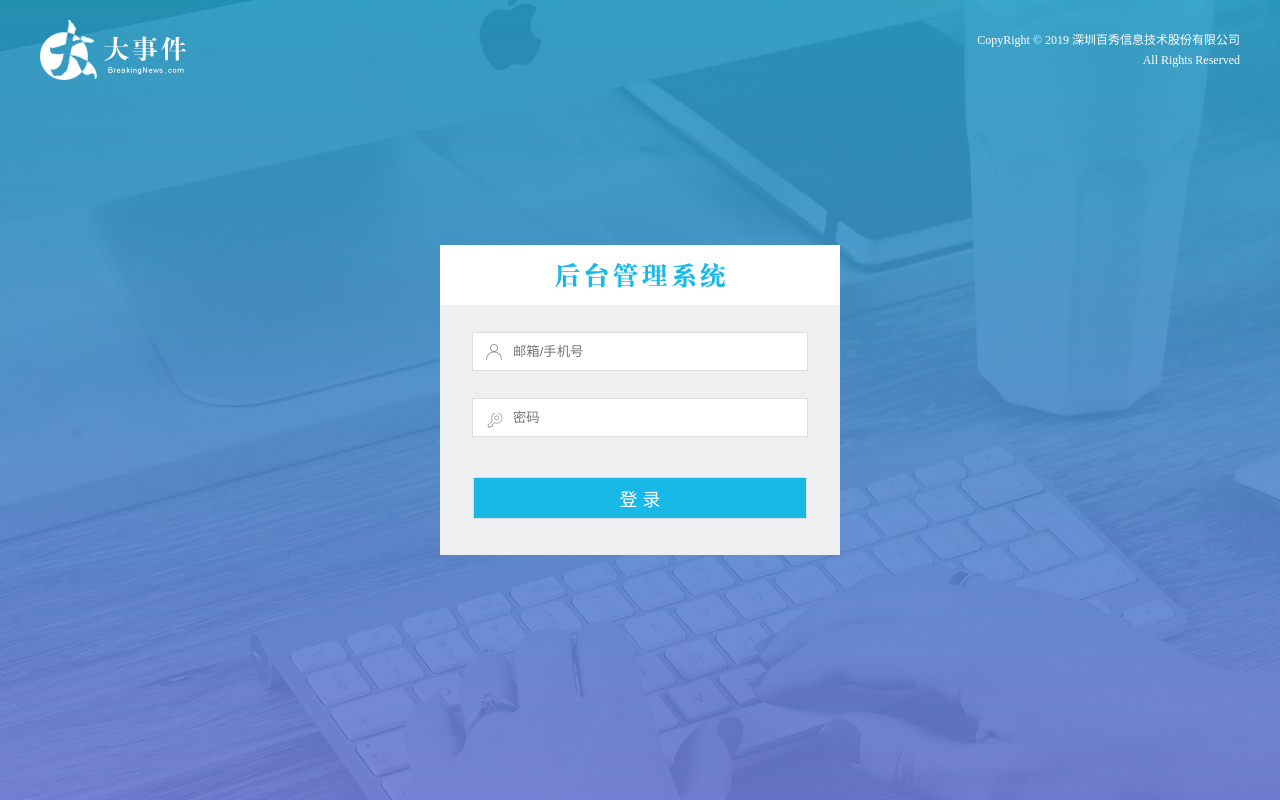
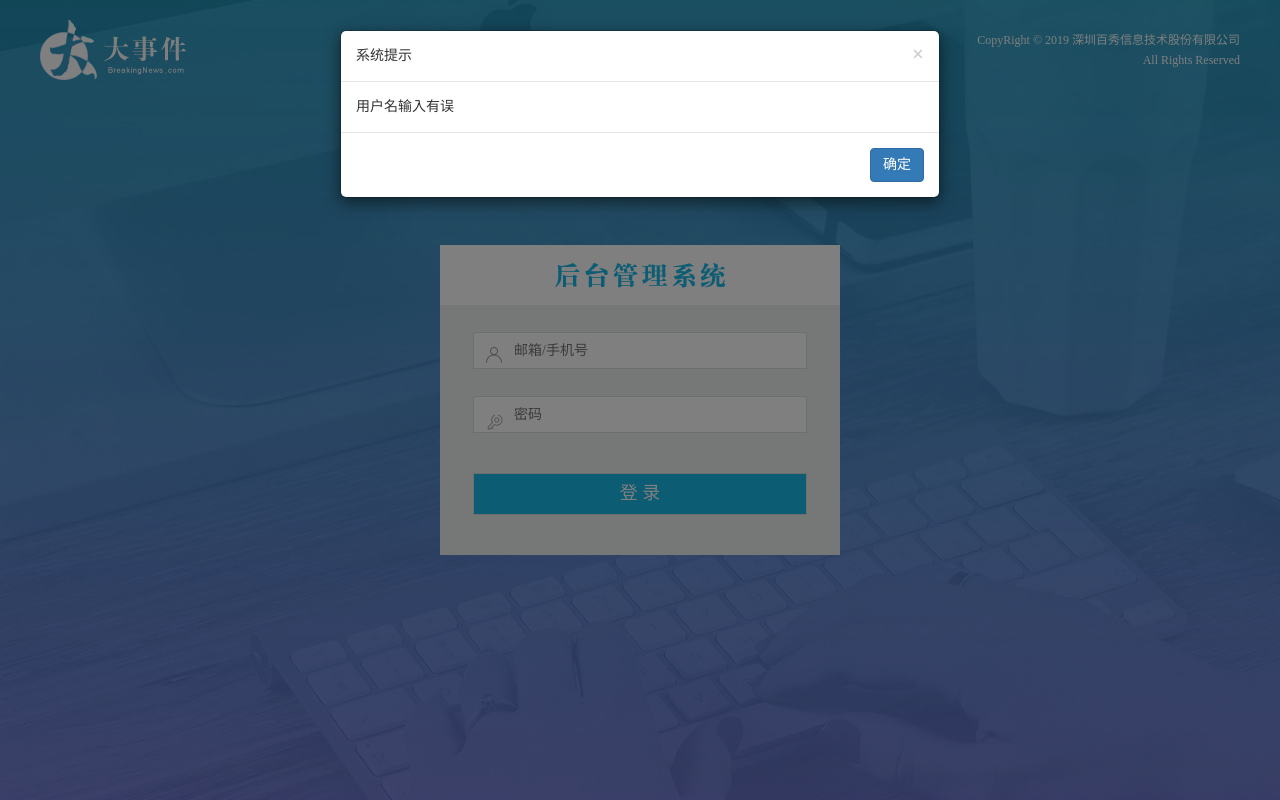
Before and after one commit to lovexc1996/bignews-, a plain HTML site: page web_back/login.html in a window 1280 px wide. Both pictures are taken after a click on the button "登 录". Drawn offline with Linux system fonts and the light colour scheme.

Commit message:
完成登录和首页退出的消息框美化

```diff
--- a/web_back/index.html
+++ b/web_back/index.html
@@ -11,6 +11,7 @@
     <link rel="stylesheet" href="css/iconfont.css">
     <link rel="stylesheet" href="css/main.css">
     <script src="js/jquery-1.12.4.min.js"></script>
+    <script src="js/bootstrap/js/bootstrap.min.js"></script>
 </head>
 
 <body>
@@ -22,17 +23,23 @@
             <b>管理员</b>
         </div>
         <div class="menu">
-            <div class="level01 active"><a href="main_count.html" target="main_frame"><i class="iconfont icon-yidiandiantubiao04"></i><span>首页</span></a></div>
+            <div class="level01 active"><a href="main_count.html" target="main_frame"><i
+                        class="iconfont icon-yidiandiantubiao04"></i><span>首页</span></a></div>
             <div class="level01"><a href="#"><i class="iconfont icon-icon-article"></i><span>文章管理</span><b
                         class="iconfont icon-arrowdownl"></b></a></div>
             <ul class="level02">
-                <li><a href="article_list.html" target="main_frame"><i class="iconfont icon-previewright"></i><span>文章列表</span></a></li>
-                <li><a href="article_release.html" target="main_frame"><i class="iconfont icon-previewright"></i><span>发表文章</span></a></li>
-                <li><a  href="article_category.html" target="main_frame"><i class="iconfont icon-previewright"></i><span>文章类别管理</span></a></li>
+                <li><a href="article_list.html" target="main_frame"><i
+                            class="iconfont icon-previewright"></i><span>文章列表</span></a></li>
+                <li><a href="article_release.html" target="main_frame"><i
+                            class="iconfont icon-previewright"></i><span>发表文章</span></a></li>
+                <li><a href="article_category.html" target="main_frame"><i
+                            class="iconfont icon-previewright"></i><span>文章类别管理</span></a></li>
             </ul>
 
-            <div class="level01"><a href="comment_list.html" target="main_frame"><i class="iconfont icon-comment"></i><span>评论管理</span></a></div>
-            <div class="level01"><a  href="user.html" target="main_frame"><i class="iconfont icon-user"></i><span>个人中心</span></a></div>
+            <div class="level01"><a href="comment_list.html" target="main_frame"><i
+                        class="iconfont icon-comment"></i><span>评论管理</span></a></div>
+            <div class="level01"><a href="user.html" target="main_frame"><i
+                        class="iconfont icon-user"></i><span>个人中心</span></a></div>
         </div>
     </div>
 
@@ -49,54 +56,73 @@
     </div>
 
     <div class="main" id="main_body">
-        <iframe src="main_count.html" frameborder="0" id="main_frame" name="main_frame" frameborder="0" scrolling="auto"></iframe>
+        <iframe src="main_count.html" frameborder="0" id="main_frame" name="main_frame" frameborder="0"
+            scrolling="auto"></iframe>
     </div>
 
-
+    <div id="myModal" class="modal fade" tabindex="-1" role="dialog">
+        <div class="modal-dialog" role="document">
+            <div class="modal-content">
+                <div class="modal-header">
+                    <button type="button" class="close" data-dismiss="modal" aria-label="Close"><span
+                            aria-hidden="true">&times;</span></button>
+                    <h4 class="modal-title">系统提示</h4>
+                </div>
+                <div class="modal-body">
+                    <!-- <p>One fine body&hellip;</p> -->
+                    <!-- 提示内容区域 -->
+                </div>
+                <div class="modal-footer">
+                    <button type="button" class="btn btn-default" data-dismiss="modal">取消</button>
+                    <button type="button" class="btn btn-primary" id="btnSure">确定</button>
+                </div>
+            </div><!-- /.modal-content -->
+        </div><!-- /.modal-dialog -->
+    </div><!-- /.modal -->
 
     <script>
         var $level01 = $('.level01');
         var $subli = $('.level02 li')
-        $level01.click(function(){
+        $level01.click(function () {
             $level01.not($(this)).removeClass('active');
             $(this).addClass('active');
 
-            if($(this).next().hasClass('level02')){
+            if ($(this).next().hasClass('level02')) {
                 $(this).next().slideToggle();
                 $(this).find('b').toggleClass('rotate0');
-            }else{
+            } else {
                 $subli.removeClass('active');
             }
         })
 
-        $subli.click(function(){
+        $subli.click(function () {
             $subli.not($(this)).removeClass('active');
             $(this).addClass('active');
 
-            if(!$(this).parent().prev().hasClass('active')){
+            if (!$(this).parent().prev().hasClass('active')) {
                 $level01.removeClass('active');
                 $(this).parent().prev().addClass('active');
             }
         })
 
-        function resizeFrame(){
+        function resizeFrame() {
             var frame_w = $('#main_body').outerWidth();
             var frame_h = $('#main_body').outerHeight();
-			$('#main_frame').css({'width':frame_w,'height':frame_h});
+            $('#main_frame').css({ 'width': frame_w, 'height': frame_h });
         }
 
         resizeFrame();
 
-        $(window).resize(function(){
+        $(window).resize(function () {
             resizeFrame();
         })
 
 
-        function setMenu(m,n){
+        function setMenu(m, n) {
             $level01.eq(m).addClass('active').siblings().not('.level02').removeClass('active');
-           if(m!=1){
+            if (m != 1) {
                 $('.level02').slideUp();
-           }else{
+            } else {
                 $('.level02').slideDown();
                 $('.level02').children().eq(n).addClass('active').siblings().removeClass('active');
             }
@@ -104,5 +130,42 @@
 
     </script>
 
+    <script>
+        // 1.业务目标:点击退出按钮,请求 退出借口,如果返回的数据 code==200,则跳转登录页面
+        // a.为登出按钮,添加点击事件
+        $('.icon-tuichu').parent().click(function () {
+            // a1.设置模态框的消息内容
+            $('.modal-body').text('您确认要退出吗?');
+            // a2.显示模态框
+            $('#myModal').modal({ keyboard: true })
+        })
+        // b.为 模态框的 确认按钮 添加 点击事件
+        $('#btnSure').click(function () {
+            // c.异步请求 退出接口 /admin/user/logout
+            $.ajax({
+                url: 'http://127.0.0.1:8080/admin/user/logout',
+                type: 'post',
+                success: function (backData) {
+                    if (backData.code == 200) {
+                        window.location = './login.html';
+                    }
+                }
+            })
+        })
+        // 2.业务目标:登录成功跳转到index.html页面后,需要 异步 将登陆用户的信息 获取到,并设置到index.html页面对应的位置
+        // a.页面加载完毕后,发送异步请求
+        $.ajax({
+            url: 'http://127.0.0.1:8080/admin/user/info',
+            type: 'get',
+            success: function (backData) {
+                if (backData.code == 200) {
+                    // 设置用户信息到页面上
+                    $('.user_info img').attr('scr', backData.data.userPic);
+                    $('.user_info span').html('欢迎&nbsp;&nbsp; -' + backData.data.nickname);
+                }
+            }
+        })
+    </script>
 </body>
+
 </html>
--- a/web_back/login.html
+++ b/web_back/login.html
@@ -6,10 +6,12 @@
     <meta name="viewport" content="width=device-width, initial-scale=1.0">
     <meta http-equiv="X-UA-Compatible" content="ie=edge">
     <title>大事件-后台登录页</title>
+    <link rel="stylesheet" href="js/bootstrap/css/bootstrap.min.css">
     <link rel="stylesheet" type="text/css" href="css/reset.css">
     <link rel="stylesheet" type="text/css" href="css/iconfont.css">
     <link rel="stylesheet" type="text/css" href="css/main.css">
     <script src="./js/jquery-1.12.4.min.js"></script>
+    <script src="./js/./bootstrap/js/bootstrap.min.js"></script>
 </head>
 
 <body>
@@ -31,47 +33,85 @@
         </div>
 
     </div>
+    <!-- bootstrap 模态框的html 代码 -->
+    <div id="myModal" class="modal fade" tabindex="-1" role="dialog">
+        <div class="modal-dialog" role="document">
+            <div class="modal-content">
+                <div class="modal-header">
+                    <button type="button" class="close" data-dismiss="modal" aria-label="Close"><span
+                            aria-hidden="true">&times;</span></button>
+                    <h4 class="modal-title">系统提示</h4>
+                </div>
+                <div class="modal-body">
+                    <!-- <p>One fine body&hellip;</p> -->
+                    <!-- 提示内容区域 -->
+                </div>
+                <div class="modal-footer">
+                    <button type="button" class="btn btn-primary" data-dismiss="modal">确定</button>
+                    <!-- <button type="button" class="btn btn-primary" data-dismiss="modal">确定</button> -->
+                </div>
+            </div><!-- /.modal-content -->
+        </div><!-- /.modal-dialog -->
+    </div><!-- /.modal -->
+</body>
 
-</body>
 <script>
+    /**
+     * @description:模态框 显示方法
+     * @param{string} msg - 显示内容
+     * @param{Function} func - 消息显示后要执行的回调函数
+     */
+    function showModel(msg, func) {
+        $('.modal-body').text(msg);
+        $('#myModal').modal({ keyboard: true })
+        // 如果第二个参数func存在,并为函数类型,则启动定时器
+        if (func && func instanceof Function) {
+            setTimeout(func, 2000);
+        }
+    }
+
+
+
     // 登录业务思路登录按钮 点击时 获取用户名和密码,异步提交到服务器对应的登录按钮
     // 1.导入 jq文件
     // 2.当 页面加载完成后,为登录按钮添加点击事件
     $(function () {
         $('.input_sub').click(function () {
             // 3.获取 用户名和密码
-            var userName = $('.input_txt').val().replace(/ /g,'');//拓展:用trim()也可以
-            var userPass = $('.input_pass').val().replace(/ /g,'');
+            var userName = $('.input_txt').val().replace(/ /g, '');//拓展:用trim()也可以
+            var userPass = $('.input_pass').val().replace(/ /g, '');
             // 3.1将去掉所有空格后的,用户名,重新设置给文本框
             $('.input_txt').val(userName);
             $('.input_pass').val(userPass);
             // 4.判断是否输入有误
-            if(userName.length < 5){
-                alert('用户名输入有误');
+            if (userName.length < 5) {
+                // alert('用户名输入有误');
+                showModel('用户名输入有误')
                 // 设置选中状态
                 $('.input_txt').focus();
-            }else if(userPass.length <5){
-                alert('密码输入有误');
+            } else if (userPass.length < 5) {
+                showModel('密码输入有误');
                 // 设置选中状态
                 $('.input_pass').focus();
-            }else{
+            } else {
                 $.ajax({
-                   url:'http://127.0.0.1:8080/admin/user/login',
-                   type:'post',
-                   data:{
-                       username:userName,
-                       password:userPass
+                    url: 'http://127.0.0.1:8080/admin/user/login',
+                    type: 'post',
+                    data: {
+                        username: userName,
+                        password: userPass
                     },
-                   success:function(backData){
-                    //    打印服务器返回的结果
-                    alert(backData);
+                    success: function (backData) {
+                        // 打印服务器返回的结果
+                        showModel(backData.msg, function () {
                             // 如果登录成功
-                    if(backData.code == 200){
+                            if (backData.code == 200) {
                                 // 跳转到后台首页
                                 window.location = './index.html';
-                    }else{
+                            } else {
                                 $('.input_txt').focus()
                             }
+                        });
                     }
                 })
             }
@@ -79,4 +119,5 @@
     })
 
 </script>
+
 </html>
```
Lines whose indentation alone changed are shown as unchanged.
